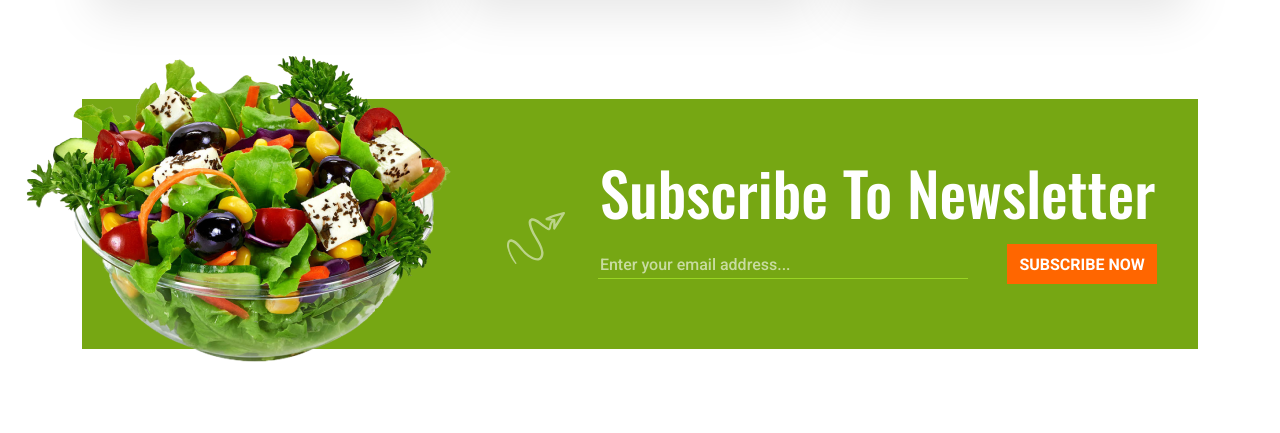
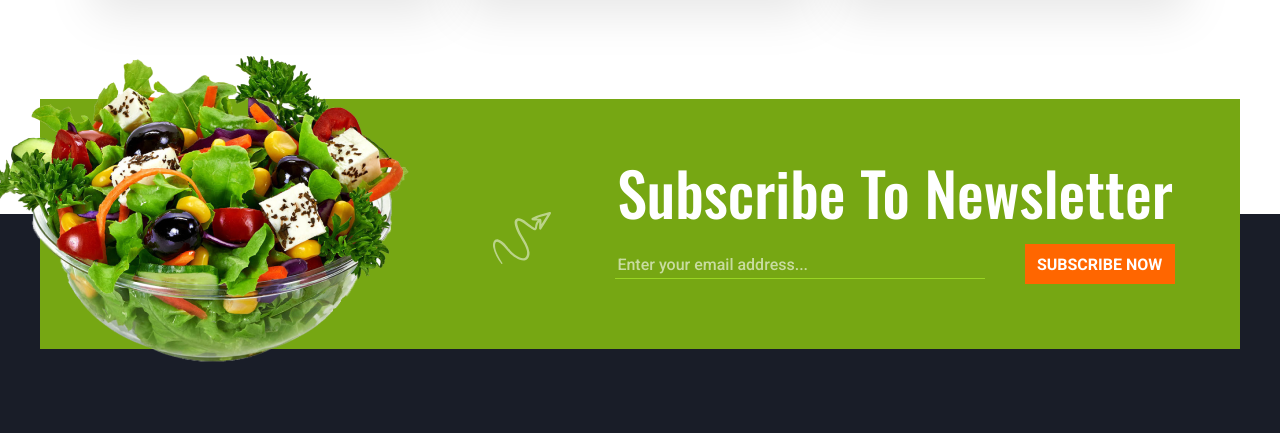
Before and after one commit to M14man/OSW, a website: page src/index.html in a window 1280 px wide. Shown: the part 5160-5593 px from the top of the page. Drawn offline with nearby package versions, Linux system fonts and the light colour scheme; files whose address does not match are found by name.

Commit message:
Position absolute block subscribe

```diff
--- a/src/index.html
+++ b/src/index.html
@@ -669,10 +669,9 @@
         </div>
 
     </section>
-    <!-- End section blog -->
-    <section class="subscribe">
-        <div class="container">
-            <div class="subscribe__block">
+    <!-- End section subscribe -->
+    <footer class="footer">
+        <div class="subscribe">
             <div class="row">
                 <div class="col-md-4">
                     <img class="subscribe__img" src="img/fruit-salad.png" alt="fruit-salad">
@@ -689,10 +688,7 @@
                 </div>
             </div>
         </div>
-        </div>
-
-    </section>
-
+    </footer>
 
     <script src="https://code.jquery.com/jquery-3.6.0.min.js"
         integrity="sha256-/xUj+3OJU5yExlq6GSYGSHk7tPXikynS7ogEvDej/m4=" crossorigin="anonymous"></script>
--- /dev/null
+++ b/src/sass/block/_footer.scss
@@ -0,0 +1,6 @@
+.footer {
+    margin-top: 115px;
+    position: relative;
+    min-height: 682px;
+    background: #191d28;
+}
--- a/src/sass/block/_subscribe.scss
+++ b/src/sass/block/_subscribe.scss
@@ -1,9 +1,12 @@
 .subscribe {
-    &__block {
-        height: 250px;
-        background: #76a713;
-        text-align: center;
-    }
+    position: absolute;
+    top: -115px;
+    left: 50%;
+    transform: translateX(-50%);
+    height: 250px;
+    background: #76a713;
+    text-align: center;
+    width: 1200px;
     &__title {
         margin-top: 48px;
         font-family: Oswald;
--- a/src/sass/style.scss
+++ b/src/sass/style.scss
@@ -22,3 +22,4 @@ body {
 @import "block/offer";
 @import "block/blog";
 @import "block/subscribe";
+@import "block/footer";
```
Also changed, not shown: dist/css/style.min.css, dist/index.html, src/css/style.min.css. Lines whose indentation alone changed are shown as unchanged.
